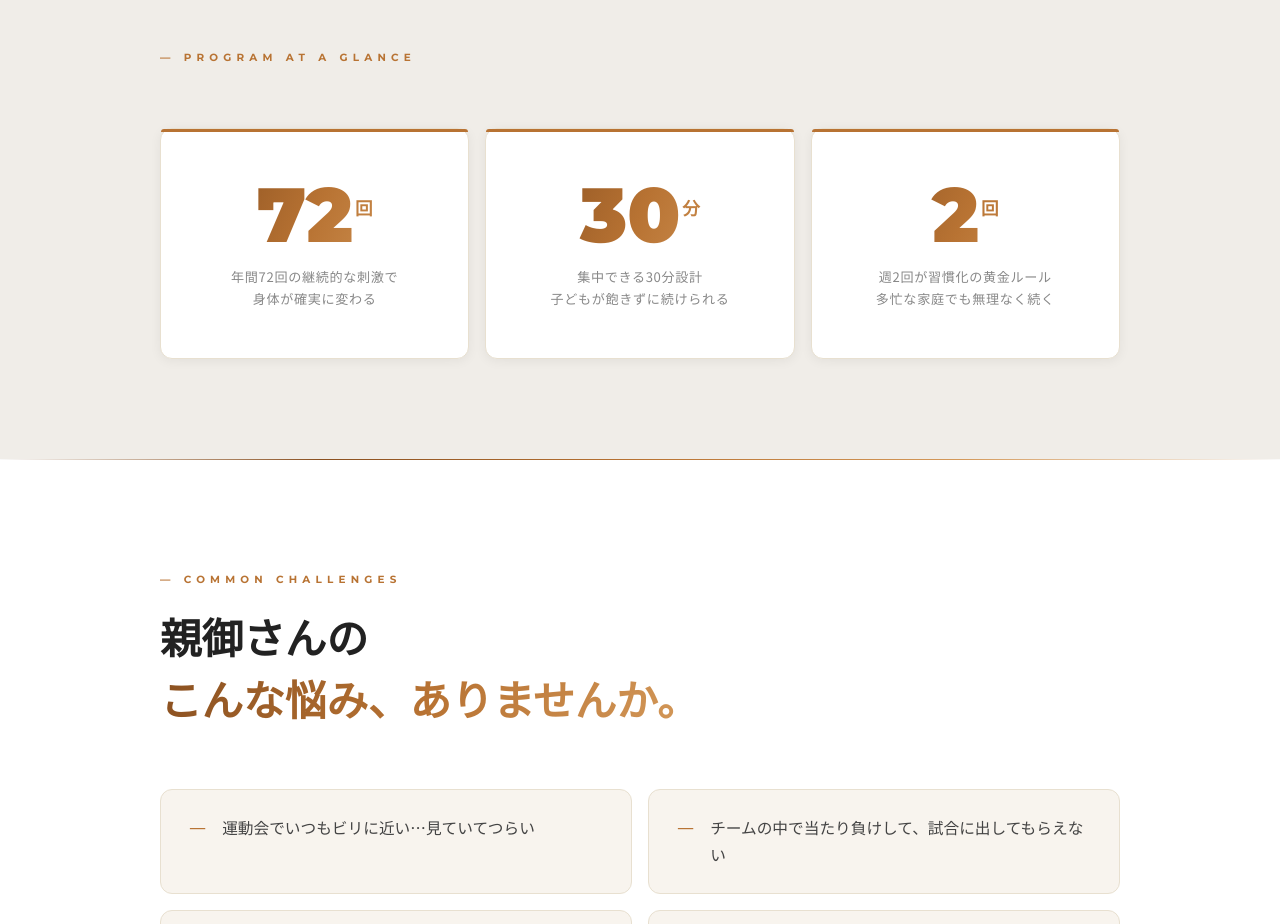
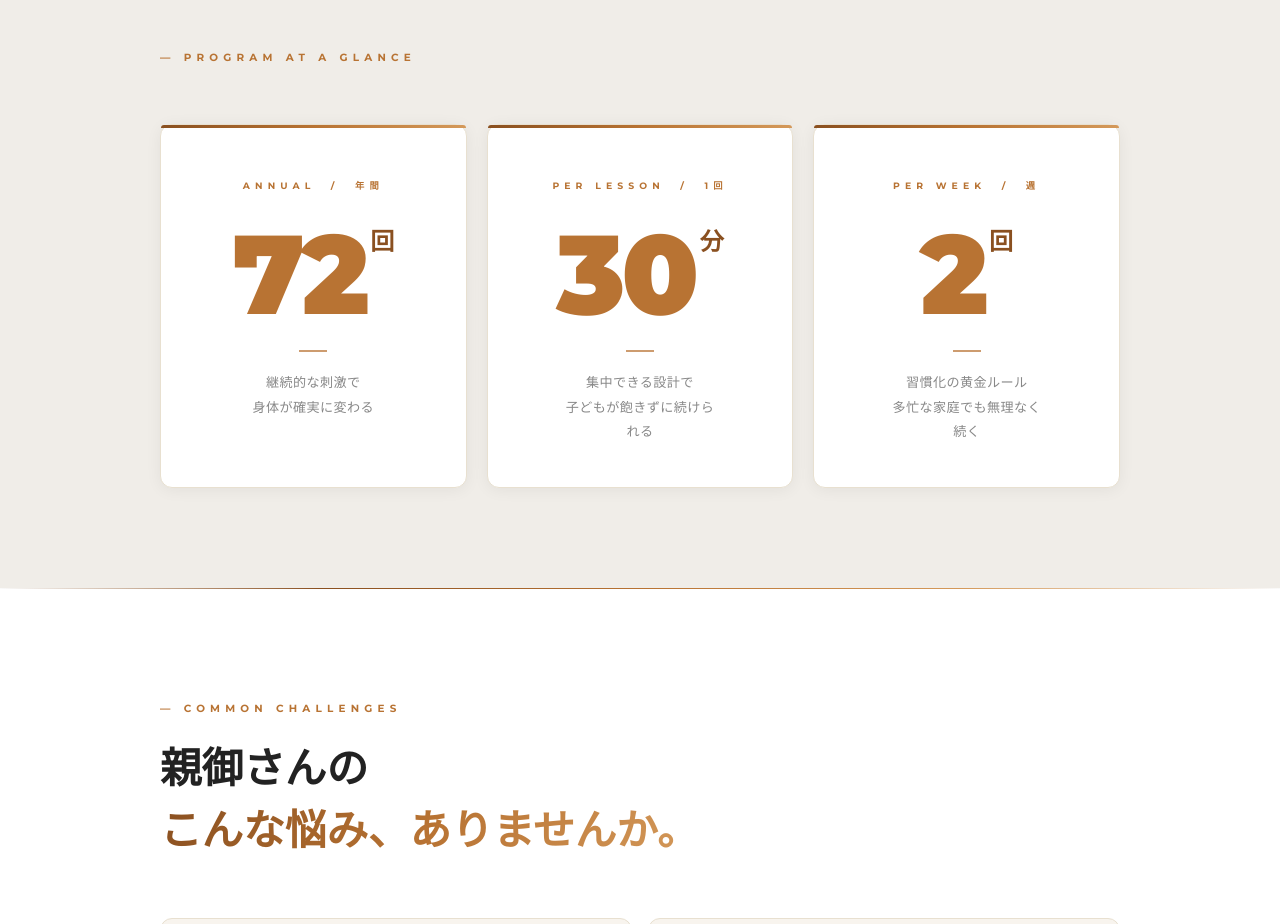
Before and after one commit to renyano2848/my-first-project, a plain HTML site: page index.html in a window 1280 px wide. Shown: the part 1740-2664 px from the top of the page. Drawn offline with Linux system fonts and the light colour scheme.

Commit message:
数字セクションのビジュアル刷新：Montserrat大字＋階層デザイン

```diff
--- a/index.html
+++ b/index.html
@@ -369,46 +369,88 @@
         .stats__grid {
             display: grid;
             grid-template-columns: repeat(3, 1fr);
-            gap: 16px;
-            margin-top: 60px;
+            gap: 20px;
+            margin-top: 56px;
         }
         .stat {
-            padding: 48px 32px;
+            padding: 52px 32px 44px;
             text-align: center;
             border: 1px solid #e8e0d0;
             border-radius: var(--radius);
             background: #ffffff;
             position: relative;
-            box-shadow: 0 2px 12px rgba(0,0,0,.06);
-            transition: transform .3s, box-shadow .3s;
+            box-shadow: 0 2px 16px rgba(0,0,0,.06);
+            transition: transform .28s, box-shadow .28s;
+            display: flex;
+            flex-direction: column;
+            align-items: center;
         }
-        .stat:hover { transform: translateY(-4px); box-shadow: 0 8px 28px rgba(184,115,51,.15); }
+        .stat:hover { transform: translateY(-5px); box-shadow: 0 12px 36px rgba(184,115,51,.16); }
         .stat::before {
             content:'';
             position:absolute; top:0; left:0; right:0;
             height: 3px;
             border-radius: var(--radius) var(--radius) 0 0;
-            background: var(--tg);
+            background: linear-gradient(90deg, var(--tgd), var(--tg), var(--tgl));
         }
-        .stat__num {
-            font-size: clamp(3.2rem, 6vw, 5rem);
+
+        /* 上部キッカー（英語ラベル） */
+        .stat__kicker {
+            font-family: 'Montserrat', sans-serif;
+            font-size: 0.58rem;
+            font-weight: 700;
+            letter-spacing: 0.55em;
+            text-transform: uppercase;
+            color: var(--tg);
+            margin-bottom: 24px;
+        }
+
+        /* 数字ラッパー */
+        .stat__num-wrap {
+            display: flex;
+            align-items: flex-start;
+            justify-content: center;
+            line-height: 1;
+            margin-bottom: 0;
+        }
+
+        /* メインの数字 */
+        .stat__figure {
+            font-family: 'Montserrat', sans-serif;
+            font-size: clamp(4.5rem, 9vw, 7rem);
             font-weight: 900;
             line-height: 1;
-            margin-bottom: 8px;
             color: var(--tg);
+            letter-spacing: -0.03em;
         }
+
+        /* 単位 */
         .stat__unit {
-            font-size: 1.1rem;
+            font-family: 'Noto Sans JP', sans-serif;
+            font-size: 1.5rem;
+            font-weight: 700;
             color: var(--tgd);
-            vertical-align: super;
-            margin-left: 2px;
+            margin-top: 10px;
+            margin-left: 4px;
+            line-height: 1;
         }
+
+        /* 区切り線 */
+        .stat__divider {
+            width: 28px;
+            height: 2px;
+            background: var(--tg);
+            margin: 20px auto 18px;
+            opacity: .7;
+        }
+
+        /* ラベルテキスト */
         .stat__label {
             font-size: 0.82rem;
             color: var(--txl);
-            letter-spacing: 0.05em;
-            margin-top: 12px;
-            line-height: 1.7;
+            letter-spacing: 0.03em;
+            line-height: 1.85;
+            max-width: 160px;
         }
         @media (max-width: 600px) {
             .stats__grid { grid-template-columns:1fr; }
@@ -1006,16 +1048,31 @@
         <p class="lbl">— Program at a Glance</p>
         <div class="stats__grid">
             <div class="stat">
-                <div class="stat__num g">72<span class="stat__unit">回</span></div>
-                <div class="stat__label">年間72回の継続的な刺激で<br>身体が確実に変わる</div>
+                <div class="stat__kicker">Annual &nbsp;/&nbsp; 年間</div>
+                <div class="stat__num-wrap">
+                    <span class="stat__figure">72</span>
+                    <span class="stat__unit">回</span>
+                </div>
+                <div class="stat__divider"></div>
+                <div class="stat__label">継続的な刺激で<br>身体が確実に変わる</div>
             </div>
             <div class="stat">
-                <div class="stat__num g">30<span class="stat__unit">分</span></div>
-                <div class="stat__label">集中できる30分設計<br>子どもが飽きずに続けられる</div>
+                <div class="stat__kicker">Per Lesson &nbsp;/&nbsp; 1回</div>
+                <div class="stat__num-wrap">
+                    <span class="stat__figure">30</span>
+                    <span class="stat__unit">分</span>
+                </div>
+                <div class="stat__divider"></div>
+                <div class="stat__label">集中できる設計で<br>子どもが飽きずに続けられる</div>
             </div>
             <div class="stat">
-                <div class="stat__num g">2<span class="stat__unit">回</span></div>
-                <div class="stat__label">週2回が習慣化の黄金ルール<br>多忙な家庭でも無理なく続く</div>
+                <div class="stat__kicker">Per Week &nbsp;/&nbsp; 週</div>
+                <div class="stat__num-wrap">
+                    <span class="stat__figure">2</span>
+                    <span class="stat__unit">回</span>
+                </div>
+                <div class="stat__divider"></div>
+                <div class="stat__label">習慣化の黄金ルール<br>多忙な家庭でも無理なく続く</div>
             </div>
         </div>
     </div>
```
